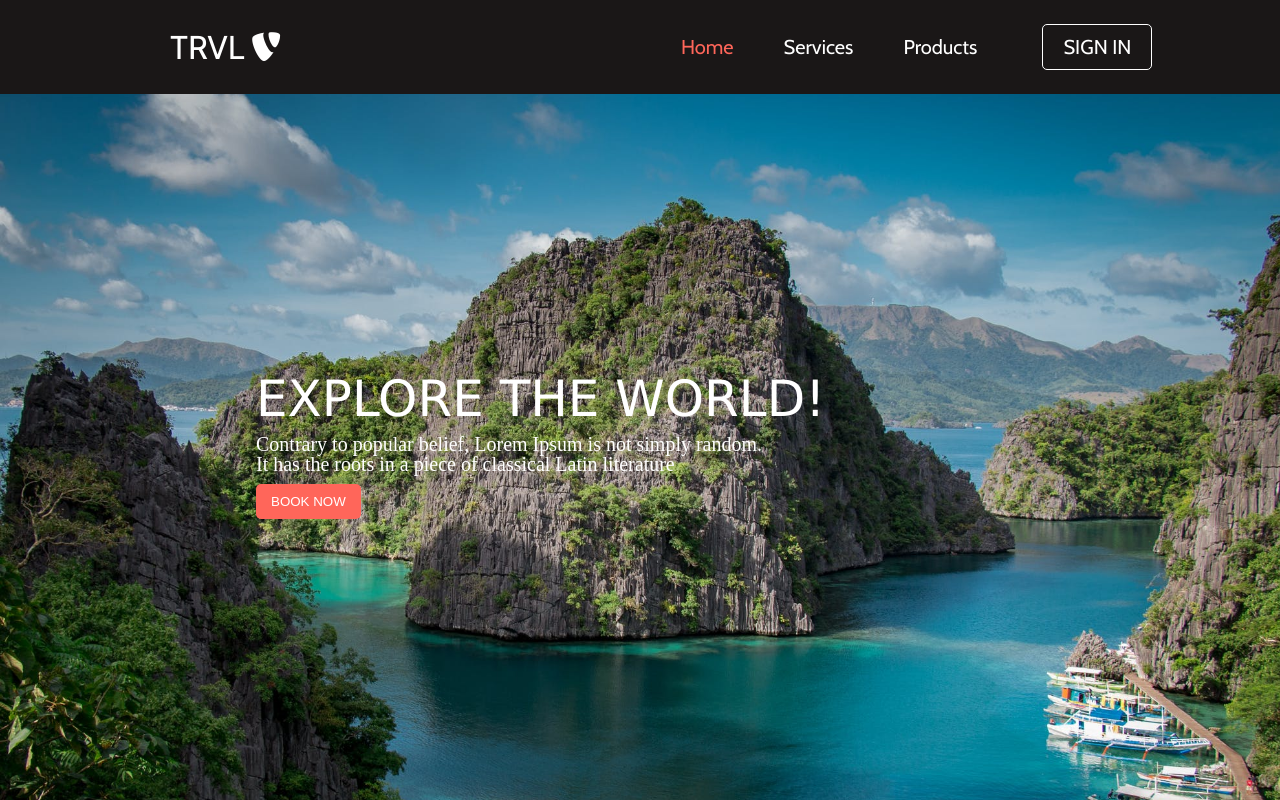
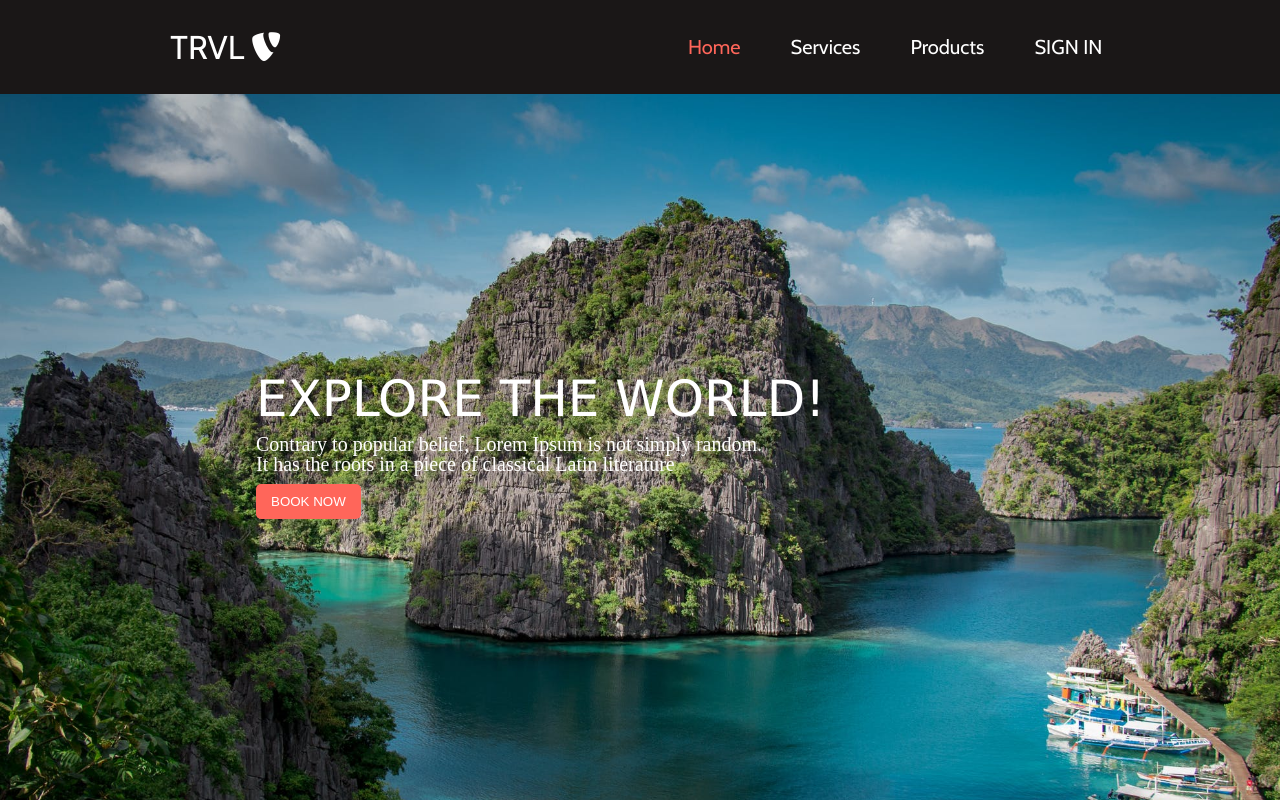
Before and after one commit to TevvinStrong/trvl, a React (Create React App) app: page / in a window 1280 px wide. Shown: the top 800 px of the page. Built offline with nearby package versions, Linux system fonts and the light colour scheme.

Commit message:
One more sign in correction

```diff
--- a/src/components/Navbar/Navbar.js
+++ b/src/components/Navbar/Navbar.js
@@ -20,7 +20,7 @@ const NavBar = () => {
                         <NavLink to="/" exact >Home</NavLink>
                         <NavLink to="/services">Services</NavLink>
                         <NavLink to="/products">Products</NavLink>
-                        <NavLink to="/signin" className="signup-text">SIGN IN</NavLink>
+                        <NavLink to="/signin" className="signin-text">SIGN IN</NavLink>
                     </nav>
                 </div>
             </div>
```
